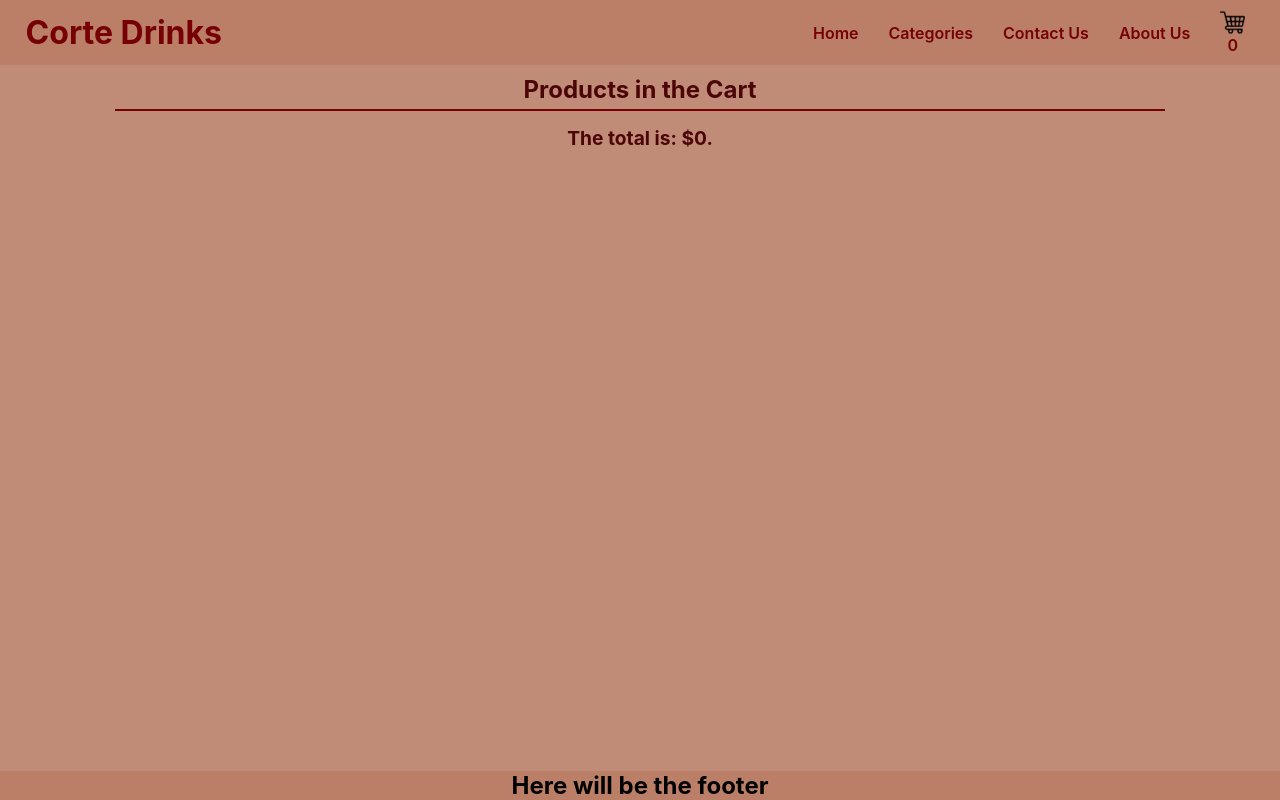
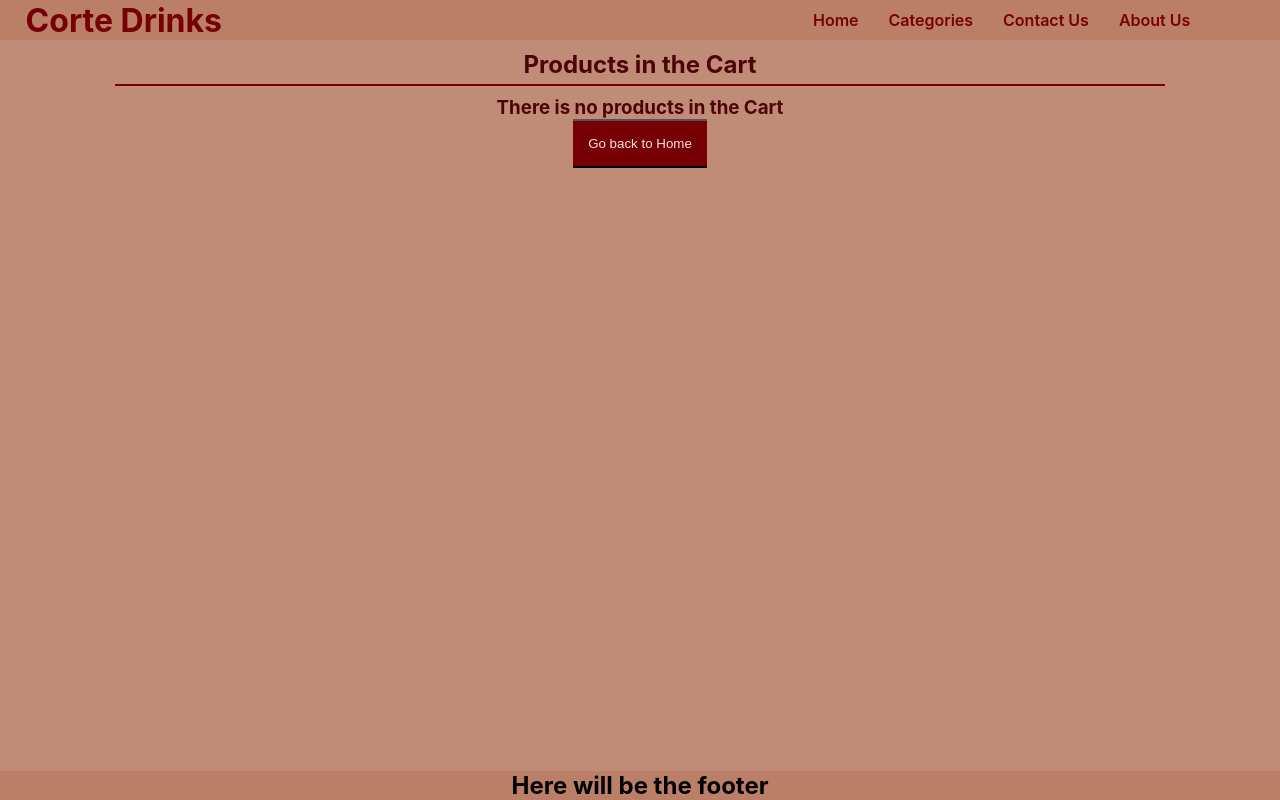
Before and after one commit to mariano-paporello/React-Ecommerce, a React (Create React App) app: page /cart in a window 1280 px wide. Built offline with nearby package versions, Linux system fonts and the light colour scheme.

Commit message:
10-DecimoDesafio

```diff
--- /dev/null
+++ b/src/components/CartItem.jsx
@@ -0,0 +1,19 @@
+import React, {useContext} from "react";
+import { CartContext } from "./contexts/CartContext";
+const CartItem = (props) => {
+    const classCartContext = useContext(CartContext)
+    return ( <>
+    <div className="cartPolaroids">
+                        <ul>
+                            <li><h3>{props.item.nameDrink}</h3></li>
+                            <hr />
+                            <li><img className="imgInCart" src={props.item.drinkImg} alt={props.item.idDrink} /></li>
+                            <li>Price: ${props.item.price}</li>
+                            <li>Quantity: {props.item.qty}.</li>
+                        </ul>
+                        <button className="moreInfoButton" onClick={()=>{classCartContext.deleteProduct(props.item.idDrink)}}>Delete Product</button>
+    </div>
+    </> );
+}
+
+export default CartItem;
--- a/src/components/cart.jsx
+++ b/src/components/cart.jsx
@@ -1,7 +1,9 @@
 import React, {useContext} from "react";
 import { CartContext } from "./contexts/CartContext";
+import CartItem from "./CartItem"
+import { Link } from "react-router-dom";
 const Cart = () => {
-    const {cartProducts} = useContext(CartContext);
+    const {cartProducts, clear} = useContext(CartContext);
     console.log(cartProducts)
     let totalPrice= 0;
     cartProducts.forEach(element => {
@@ -10,24 +12,37 @@ const Cart = () => {
     return (
     <div className="backgroundOfCart">
     <h2 className="cartTitle"> Products in the Cart</h2>
-    <hr  />
-        <div className="cartProductsContainer">{
-            cartProducts.map((element)=>{
-                return (
-                    <div className="cartPolaroids">
-                        <ul>
-                            <li><h3>{element.nameDrink}</h3></li>
-                            <hr />
-                            <li><img className="imgInCart" src={element.drinkImg} alt="" /></li>
-                            <li>Price: ${element.price}</li>
-                            <li>Quantity: {element.qty}.</li>
-                        </ul>
+    <hr />
+
+            { cartProducts.length === 0?
+            (<div className="cartContainer">
+                <h3>There is no products in the Cart </h3>
+                <button><Link className="linkInTheCartBH" to={"/"}>Go back to Home</Link></button>
+            </div>
+            )
+            :
+            (<>
+                <div className="cartProductsContainer">
+                    {
+                        cartProducts.map((element)=>(<CartItem item={element} />))
+                    }
+
+                </div>
+                <div className="flex center">
+                    <div className="text-align-center">
+                        <h4 className="totalToPay">The total is: ${totalPrice}.</h4>
+                        <button className="clearTheCart" onClick={()=>clear()}> Clear the Cart</button>
+                        <button className="finishThePurcharse"> Finish the purchase </button>
                     </div>
-                )
-            })
-        }
-        </div>
-        <h4 className="totalToPay">The total is: ${totalPrice}.</h4>
+                </div>
+                </>
+            )
+
+            }
+
+
+
+
     </div> );
 }
 
--- a/src/components/cartWidget.jsx
+++ b/src/components/cartWidget.jsx
@@ -1,9 +1,24 @@
 import cart from '../cart.png';
+import React, {useContext} from 'react';
+import { CartContext } from "./contexts/CartContext";
 const CartWidget = () => {
+    const {cartProducts} = useContext(CartContext);
     return (
-        <span>
-            <img className="cartImage" src={cart} alt="Cart"/>
-        </span>
+        <>
+        {cartProducts.length=== 0 ?(
+         <></>
+        )
+        :
+        (<>
+            <span>
+                <img className="cartImage" src={cart} alt="Cart"/>
+            </span>
+            <span>
+                {cartProducts.length}
+            </span>
+        </>
+        )}
+        </>
      );
 }
 
--- a/src/components/contexts/CartContext.jsx
+++ b/src/components/contexts/CartContext.jsx
@@ -17,9 +17,17 @@ const CartProvider = (props) => {
         }
      }
      const existInCart = (id)=>{return cartProducts.findIndex(e=>{ return e.idDrink === id ? true : false })}
-
+     const deleteProduct = (itemid)=>{
+        console.log("Se esta borrando un producto seleccionado")
+        setCartProducts(cartProducts.filter((element)=> element.idDrink !== itemid))
+     }
+     const clear = () =>{
+        setCartProducts([])
+     }
+     const length = (item)=>{console.log(item.length)
+    return item.length }
     return (
-        <CartContext.Provider value={{cartProducts, setCartProducts,addItem,existInCart}}>
+        <CartContext.Provider value={{cartProducts,setCartProducts,addItem,existInCart,deleteProduct,length,clear}}>
             {props.children}
         </CartContext.Provider>
      );
--- a/src/components/main/itemDetail.jsx
+++ b/src/components/main/itemDetail.jsx
@@ -1,12 +1,12 @@
 import React, {useContext, useEffect, useState} from "react";
 import ItemCount from "./ItemCount";
 import { CartContext } from "../contexts/CartContext";
+import { Link } from "react-router-dom";
 
 const ItemDetail = (props) => {
     const cartProducts = useContext(CartContext);
     function adding(amount){
         setAmount(amount);
-        console.log(amount)
         cartProducts.addItem({item:props.item, quantity:amount});
     }
     const [amount, setAmount] = useState(0);
@@ -75,8 +75,8 @@ const ItemDetail = (props) => {
                 {amount === 0 ?
                 (<ItemCount stock={props.stock} initial={1} onAdd={adding} />
                 ) :
-                (<><h4 className="addingPop"> {amount} {props.name} will be added to the cart.
-                </h4>
+                (<><Link to={"/cart"}><h4 className="addingPop"> {amount} {props.name} will be added to the cart.
+                </h4> </Link>
                 </>
                 )}
              </div>
--- a/src/components/main/itemListContainer.jsx
+++ b/src/components/main/itemListContainer.jsx
@@ -17,16 +17,12 @@ const ItemListContainer = () => {
       useEffect(() => {
 
         itemsPromise.then((response) => {
-          console.log('pedí items')
           const products = response
-
-          console.log(category.id)
 
           if(category && category.id){
              setItems(products.filter((drink)=>{ return drink.category === category.id}))
           }
           else{
-            console.log('Paso else')
             setItems(products)
           }
         }).catch((error) => {
--- a/src/components/navBar.jsx
+++ b/src/components/navBar.jsx
@@ -25,7 +25,7 @@ const NavBar=() =>{
           <Link to={"/aboutUs"} className='aStyle'>About Us</Link>
         </li>
         <li className='liStyle'>
-          <Link to={"/cart"} className='aStyle cartImage'>{CartWidget(cart)}0</Link>
+          <Link to={"/cart"} className='aStyle cartImage'>{CartWidget(cart)}</Link>
         </li>
       </ul>
     </div>
--- a/src/main.css
+++ b/src/main.css
@@ -5,6 +5,15 @@
   padding: 0;
   text-decoration: none;
   list-style: none;
+}
+.text-align-center{
+  text-align: center;
+}
+.flex{
+  display: flex;
+}
+.center{
+  justify-content: center;
 }
 a{
   color: #760003;
@@ -327,6 +336,37 @@ font-weight: bolder;
 .backgroundOfCart hr{
   margin: 5px 9%;
 }
+.cartContainer{
+  text-align: center;
+  padding: 5px;
+}
+.linkInTheCartBH{
+  display: block;
+padding: 15px;
+  background-color: #760003;
+  color:#F6E1DD;
+}
+.linkInTheCartBH:hover{
+  background-color:#4b0506;
+}
+
+.clearTheCart{
+  padding: 4px;
+  background-color: #760003;
+  color:#F6E1DD;
+}
+.clearTheCart:hover{
+  background-color:#4b0506;
+}
+.finishThePurcharse{
+  padding: 6px;
+  margin-left: 5px;
+  background-color: #760003;
+  color: #F6E1DD;
+}
+.finishThePurcharse:hover{
+  background-color:#4b0506;
+}
 .cartProductsContainer{
   display: flex;
   flex-wrap: wrap;
```
